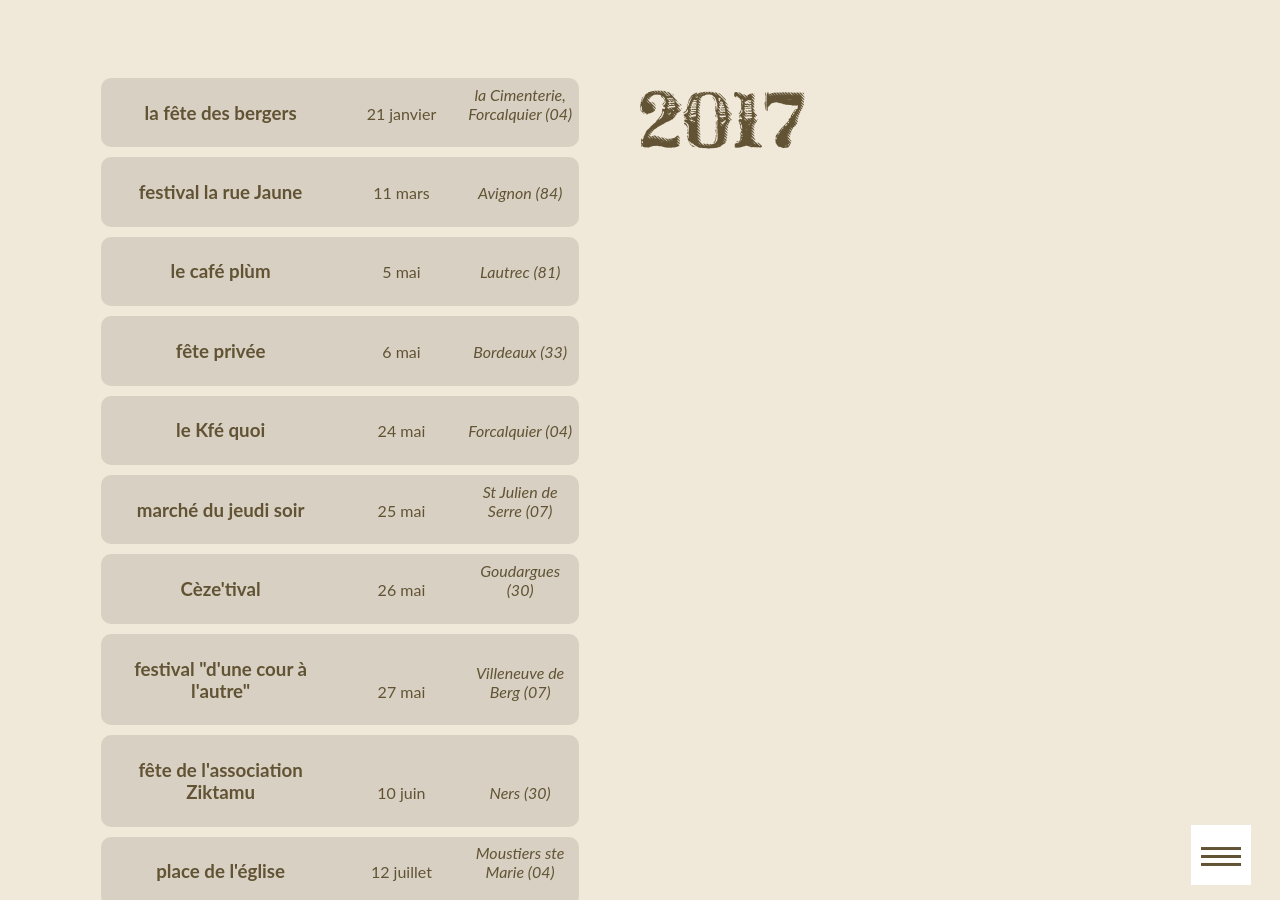
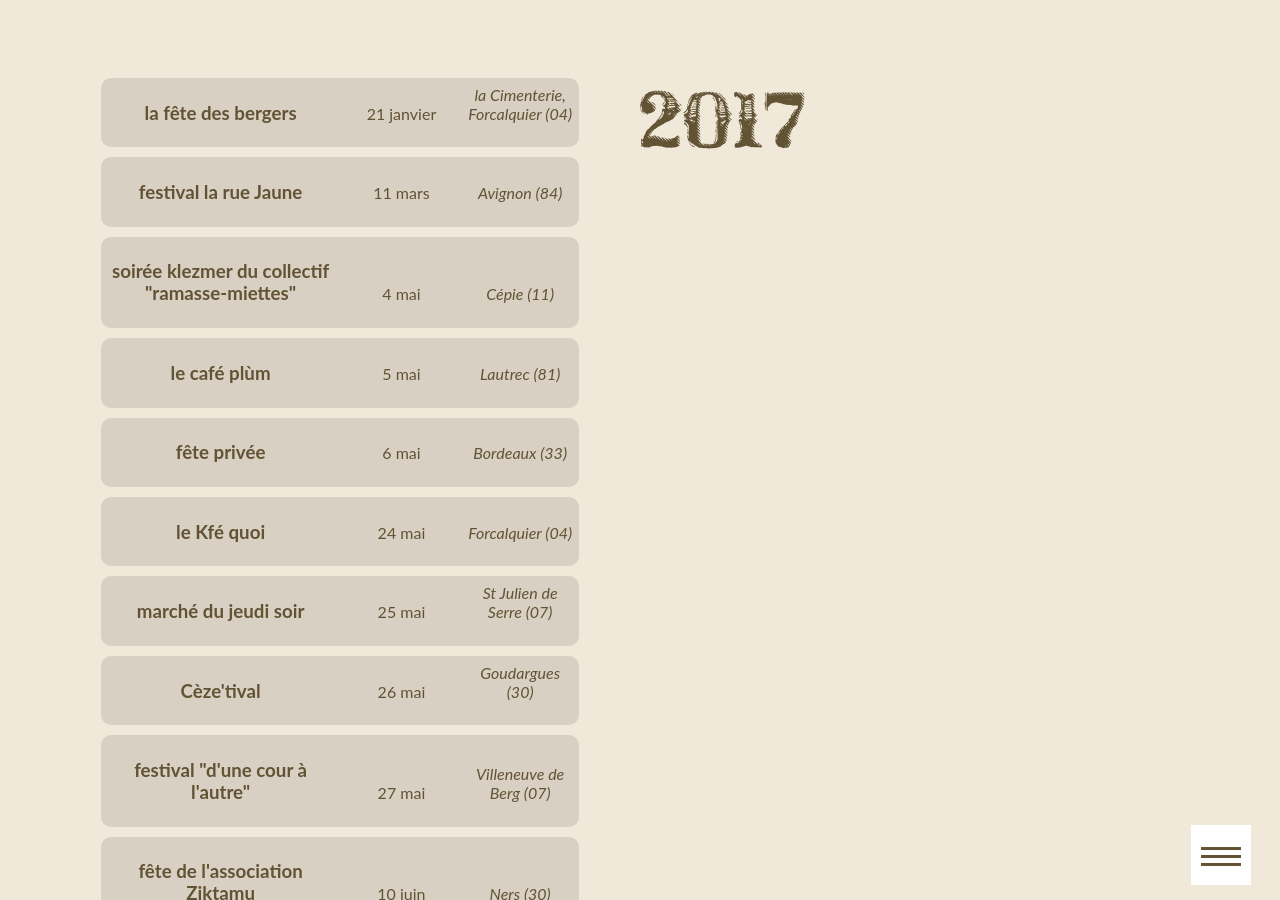
Before and after one commit to ftmftrs/ftmftrs.github.io, a Jekyll site: the page built from concert/index.html, in a window 1280 px wide and 900 px high, scrolled down 976 px. Built offline with Jekyll 4.4.1, drawn with Linux system fonts in a browser that asks for light colours; Markdown is read by kramdown in place of the engine named in the settings; comment, search, counter and statistics services are not loaded.

Commit message:
Update concerts.yml

```diff
--- a/_data/concerts.yml
+++ b/_data/concerts.yml
@@ -9,6 +9,10 @@
     - title: festival la rue Jaune
       date: 11 mars
       address: Avignon (84)
+
+    - title: soirée klezmer du collectif "ramasse-miettes"
+      date: 4 mai
+      address: Cépie (11)
 
     - title: le café plùm
       date: 5 mai
```
